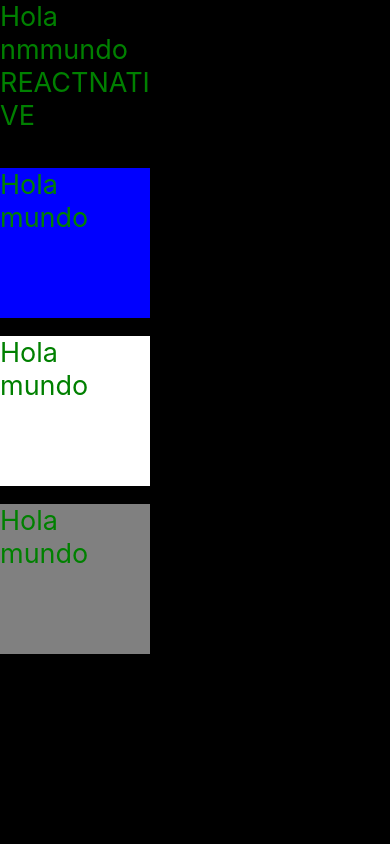
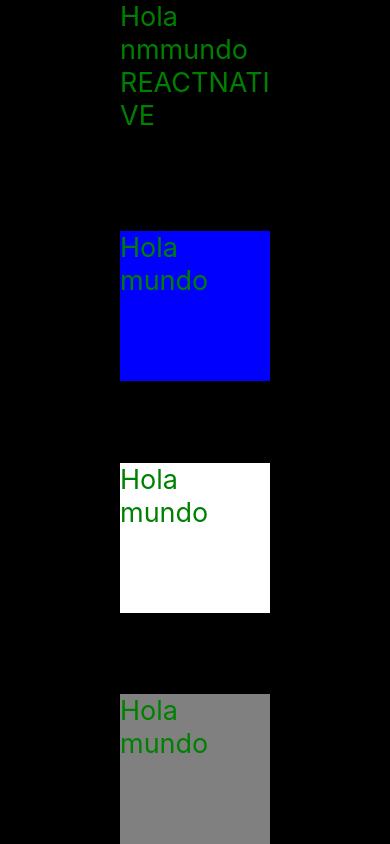
Before and after one commit to carloscoder25/PM19x, a React Native app in the folder Blank/: screen / in a window 390 px wide. Built offline with nearby package versions, Linux system fonts and the light colour scheme.

Commit message:
justifycontent, between,evenly, around

```diff
--- a/Blank/App.js
+++ b/Blank/App.js
@@ -26,12 +26,12 @@
   return (
     <View style={styles.container}>
       <Text style={styles.Text}>Hola nmmundo REACTNATIVE</Text>
-      <br></br>
+
       <Texto style={styles.azul}></Texto>
-      <br></br>
+
 
       <Texto style={styles.Blanco}></Texto>
-      <br></br>
+
       <Texto style={styles.Gris}></Texto>
 
       <StatusBar style="auto"/>
@@ -48,8 +48,8 @@
     flex: 1,
     flexDirection:'column',
     backgroundColor: '#000',
-    alignItems: 'flex-start',
-    justifyContent: 'flex-start',
+    alignItems: 'center',
+    justifyContent: 'space-between',
 //justify arriba hacia abajo
 //align de los lados
   },
```
